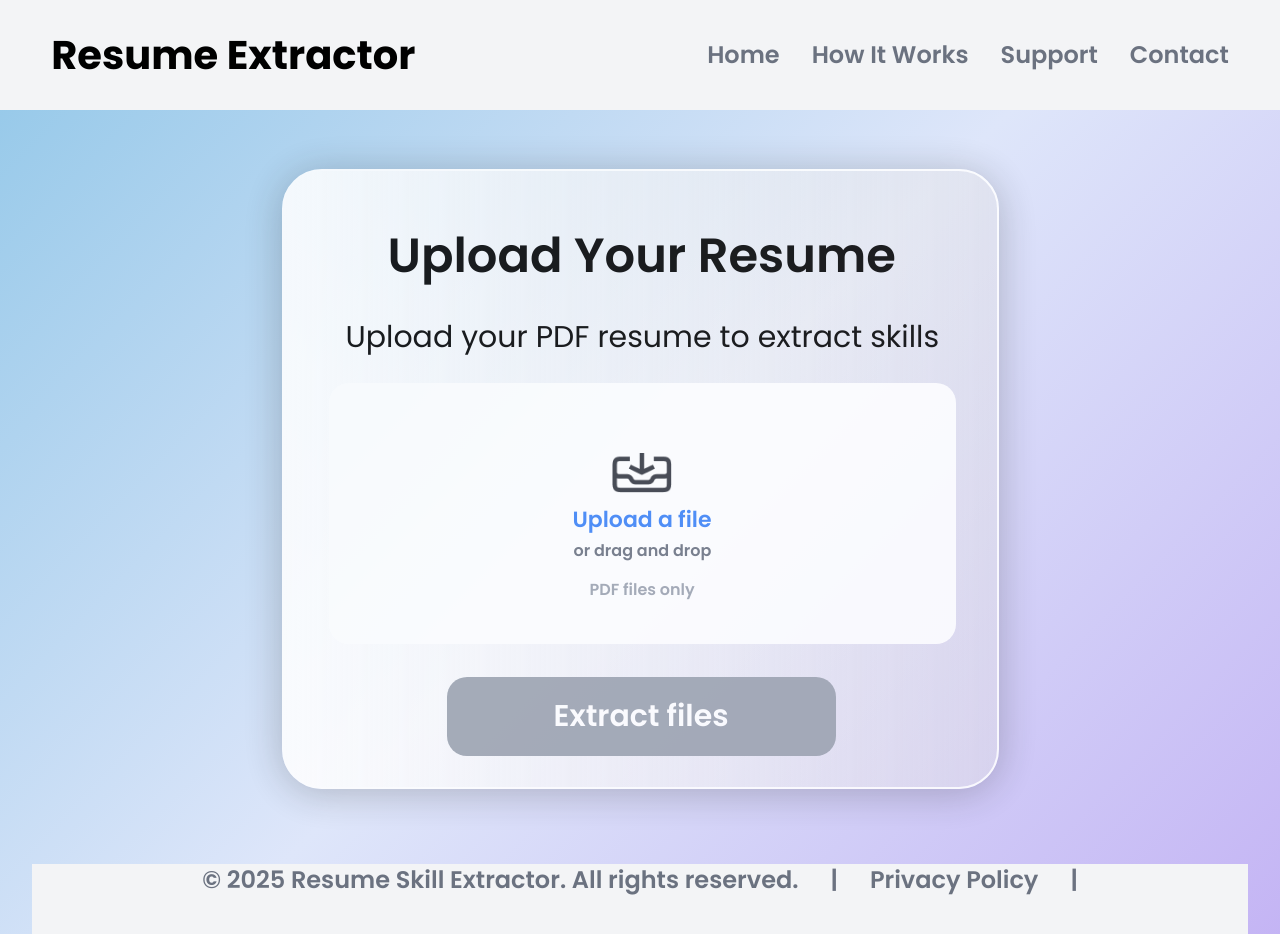
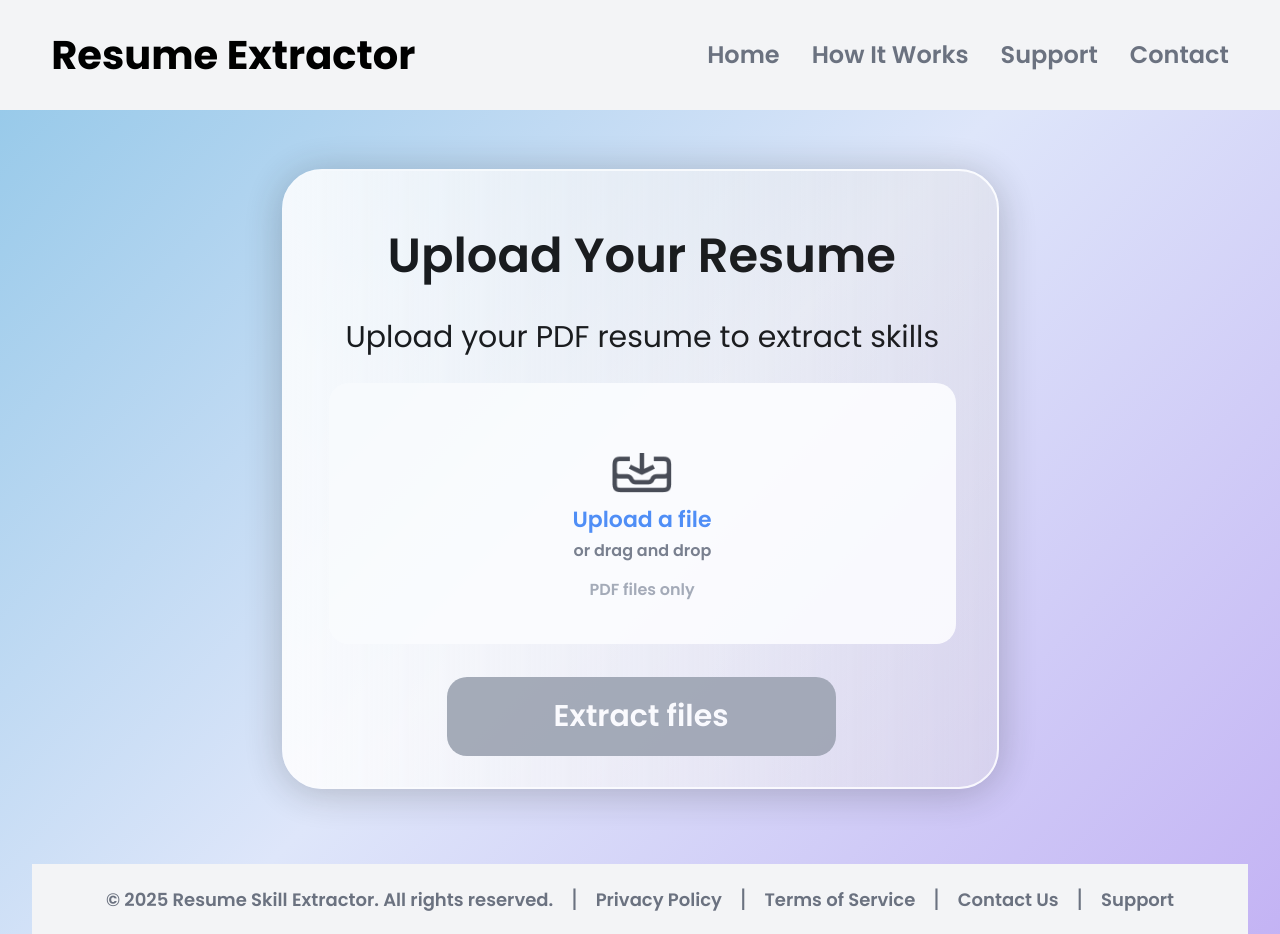
Before and after one commit to Fury044/Resume-Extractor-Final, a React (Vite) app in the folder frontend/: page / in a window 1280 px wide. Shown: the top 934 px of the page. Built offline with nearby package versions, Linux system fonts and the light colour scheme; no server answers.

Commit message:
Update Upload.jsx

```diff
--- a/frontend/src/pages/Upload.jsx
+++ b/frontend/src/pages/Upload.jsx
@@ -142,19 +142,19 @@ export default function Upload() {
           )}
         </div>
       </div>
-      <footer style={{width: '100%', background: '#F3F4F6', height: '100px', display: 'flex', alignItems: 'center', justifyContent: 'center', marginTop: 40}}>
-        <div style={{width: '90%', maxWidth: 1400, display: 'flex', flexWrap: 'wrap', alignItems: 'center', justifyContent: 'center', gap: 32}}>
-          <span style={{color: '#6B7280', fontSize: 24, fontFamily: 'Poppins', fontWeight: 600, textAlign: 'center'}}>
+      <footer style={{width: '100%', background: '#F3F4F6', height: '70px', display: 'flex', alignItems: 'center', justifyContent: 'center', marginTop: 40}}>
+        <div style={{width: '95%', maxWidth: 1400, display: 'flex', alignItems: 'center', justifyContent: 'center', gap: 18, fontSize: 18, overflowX: 'auto', whiteSpace: 'nowrap', minWidth: 0, flexWrap: 'nowrap'}}>
+          <span style={{color: '#6B7280', fontFamily: 'Poppins', fontWeight: 600, textAlign: 'center', flexShrink: 1}}>
             © 2025 Resume Skill Extractor. All rights reserved.
           </span>
-          <span style={{color: '#6B7280', fontSize: 24, fontFamily: 'Poppins', fontWeight: 600}}>|</span>
-          <span style={{color: '#6B7280', fontSize: 24, fontFamily: 'Poppins', fontWeight: 600, cursor: 'pointer'}}>Privacy Policy</span>
-          <span style={{color: '#6B7280', fontSize: 24, fontFamily: 'Poppins', fontWeight: 600}}>|</span>
-          <span style={{color: '#6B7280', fontSize: 24, fontFamily: 'Poppins', fontWeight: 600, cursor: 'pointer'}}>Terms of Service</span>
-          <span style={{color: '#6B7280', fontSize: 24, fontFamily: 'Poppins', fontWeight: 600}}>|</span>
-          <span style={{color: '#6B7280', fontSize: 24, fontFamily: 'Poppins', fontWeight: 600, cursor: 'pointer'}}>Contact Us</span>
-          <span style={{color: '#6B7280', fontSize: 24, fontFamily: 'Poppins', fontWeight: 600}}>|</span>
-          <span style={{color: '#6B7280', fontSize: 24, fontFamily: 'Poppins', fontWeight: 600, cursor: 'pointer'}}>Support</span>
+          <span style={{color: '#6B7280', fontWeight: 600}}>|</span>
+          <span style={{color: '#6B7280', fontFamily: 'Poppins', fontWeight: 600, cursor: 'pointer', flexShrink: 1}}>Privacy Policy</span>
+          <span style={{color: '#6B7280', fontWeight: 600}}>|</span>
+          <span style={{color: '#6B7280', fontFamily: 'Poppins', fontWeight: 600, cursor: 'pointer', flexShrink: 1}}>Terms of Service</span>
+          <span style={{color: '#6B7280', fontWeight: 600}}>|</span>
+          <span style={{color: '#6B7280', fontFamily: 'Poppins', fontWeight: 600, cursor: 'pointer', flexShrink: 1}}>Contact Us</span>
+          <span style={{color: '#6B7280', fontWeight: 600}}>|</span>
+          <span style={{color: '#6B7280', fontFamily: 'Poppins', fontWeight: 600, cursor: 'pointer', flexShrink: 1}}>Support</span>
         </div>
       </footer>
     </>
```
